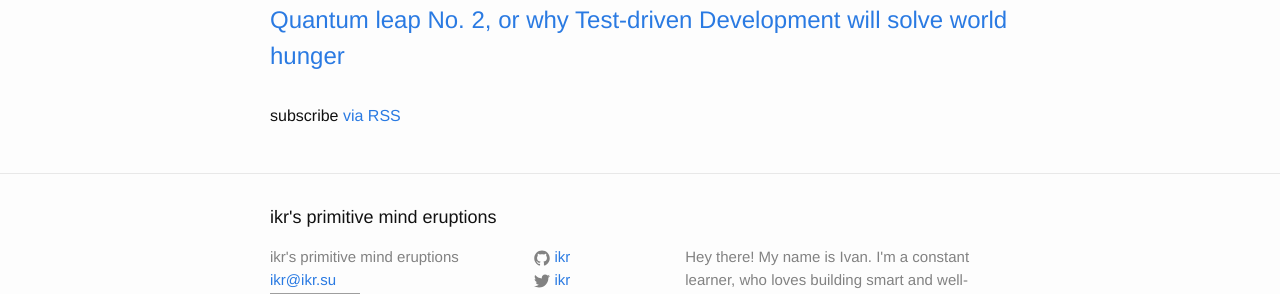
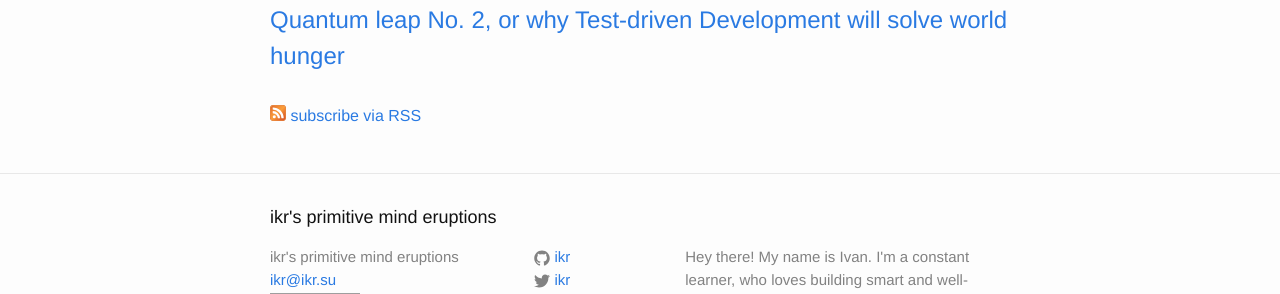
Before and after one commit to ikr/ikr.su-blog, a Jekyll site: the page built from index.html, in a window 1280 px wide. Shown: the part 1815-2109 px from the top of the page. Built offline with Jekyll 4.4.1, drawn with Linux system fonts in a browser that asks for light colours; grey boxes are pictures that could not be loaded.

Commit message:
Add the RSS icon

```diff
--- a/index.html
+++ b/index.html
@@ -18,6 +18,26 @@ layout: default
     {% endfor %}
   </ul>
 
-  <p class="rss-subscribe">subscribe <a href="{{ "/feed.xml" | prepend: site.baseurl }}">via RSS</a></p>
+  <p class="rss-subscribe">
+    <a href="{{ "/feed.xml" | prepend: site.baseurl }}">
+      <svg xmlns="http://www.w3.org/2000/svg" version="1.1" width="16px" height="16px" id="RSSicon" viewBox="0 0 256 256">
+        <defs>
+          <linearGradient x1="0.085" y1="0.085" x2="0.915" y2="0.915" id="RSSg">
+            <stop  offset="0.0" stop-color="#E3702D"/><stop  offset="0.1071" stop-color="#EA7D31"/>
+            <stop  offset="0.3503" stop-color="#F69537"/><stop  offset="0.5" stop-color="#FB9E3A"/>
+            <stop  offset="0.7016" stop-color="#EA7C31"/><stop  offset="0.8866" stop-color="#DE642B"/>
+            <stop  offset="1.0" stop-color="#D95B29"/>
+          </linearGradient>
+        </defs>
+        <rect width="256" height="256" rx="55" ry="55" x="0"  y="0"  fill="#CC5D15"/>
+        <rect width="246" height="246" rx="50" ry="50" x="5"  y="5"  fill="#F49C52"/>
+        <rect width="236" height="236" rx="47" ry="47" x="10" y="10" fill="url(#RSSg)"/>
+        <circle cx="68" cy="189" r="24" fill="#FFF"/>
+        <path d="M160 213h-34a82 82 0 0 0 -82 -82v-34a116 116 0 0 1 116 116z" fill="#FFF"/>
+        <path d="M184 213A140 140 0 0 0 44 73 V 38a175 175 0 0 1 175 175z" fill="#FFF"/>
+      </svg>
+      subscribe via RSS
+    </a>
+  </p>
 
 </div>
```
